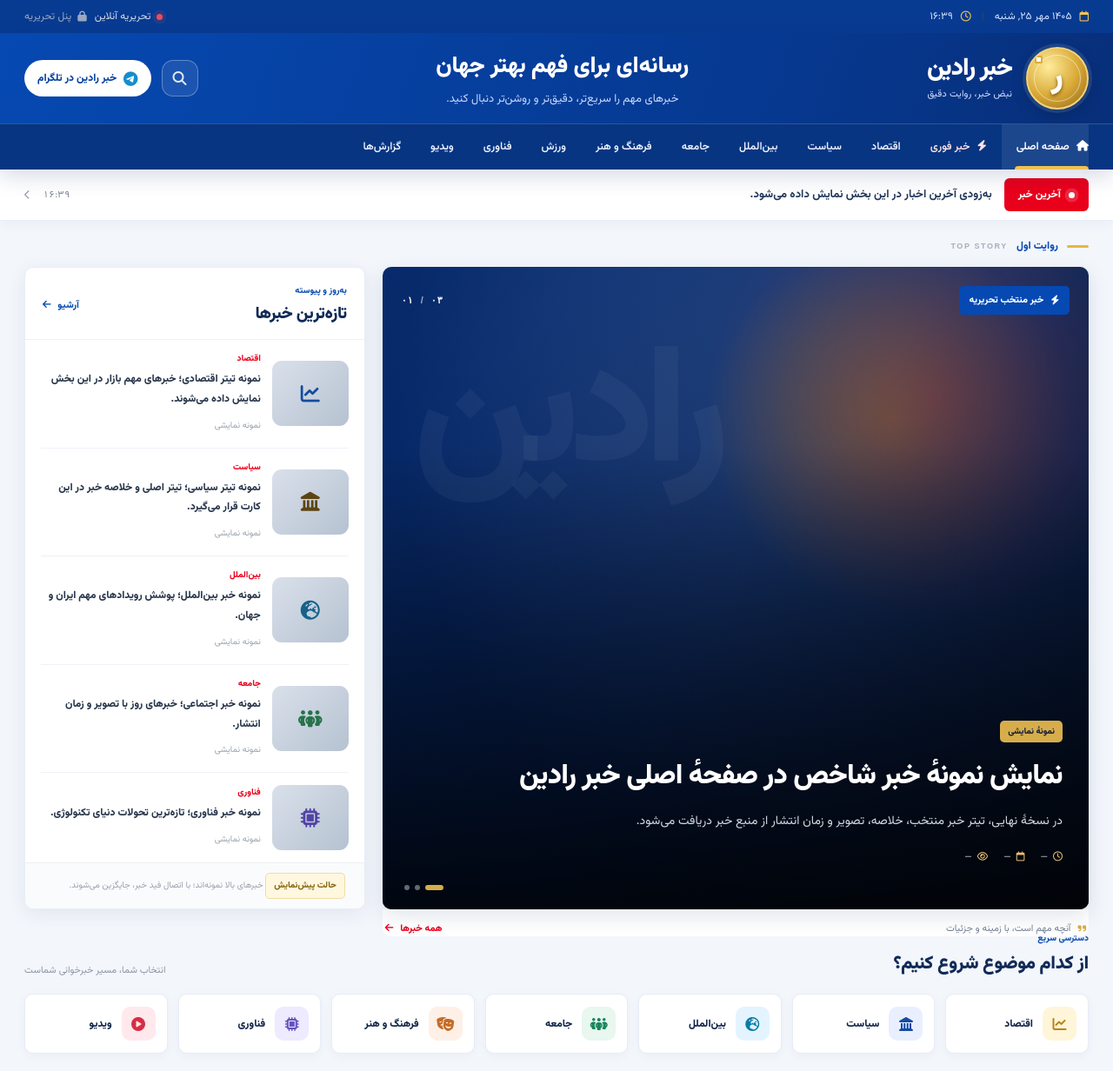
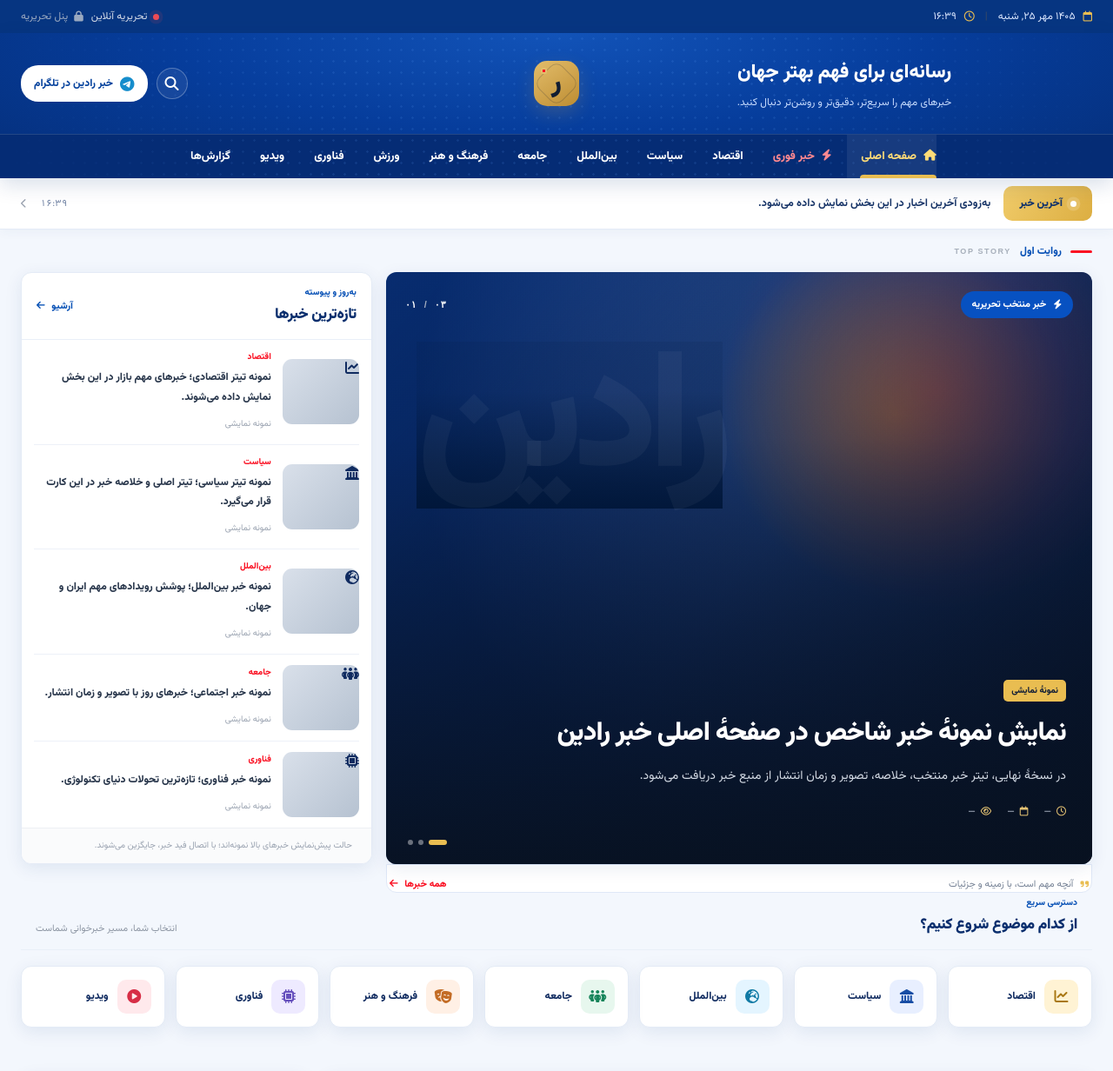
Before and after one commit to amirrivazak66-beep/khabarradin, a plain HTML site: page index.html in a window 1280 px wide. Shown: the top 1232 px of the page at 87% size. Drawn offline with nearby package versions, Linux system fonts and the light colour scheme; no server answers.

Commit message:
Implement selected Radin homepage visual design

```diff
--- a/brand-theme.css
+++ b/brand-theme.css
@@ -1,92 +1,35 @@
-/* خبر رادین — homepage visual theme */
-:root{--navy:#073f9f;--navy-2:#0647ad;--gold:#d7ad4c;--red:#ed001b;--paper:#f3f6fb;--ink:#10264c;--line:#e7edf6;--shadow:0 5px 22px rgba(13,49,105,.08);--radius:12px}
-body{background:#f3f6fb;color:#11264b}
-.wrap{width:min(1560px,calc(100% - 56px))}
-.utility-strip{background:#073a91;color:#d7e4ff}
-.utility-date i{color:#f6c64c}
-.site-header{background:linear-gradient(110deg,#0649b2,#06388f 70%,#082e78);box-shadow:0 8px 24px rgba(0,37,107,.16)}
-.masthead{min-height:104px}
-.brand{gap:15px}
-.brand-mark{width:72px;height:72px;border-radius:50%;background:radial-gradient(circle at 35% 30%,#ffec9c,#d9aa37 52%,#926318);color:#063a92;border:2px solid #f2d47d;box-shadow:0 0 0 4px rgba(255,255,255,.1),0 6px 18px rgba(0,0,0,.18)}
-.brand-mark:before{width:52px;height:52px;border:1px solid rgba(255,255,255,.48);border-radius:50%;transform:none}
-.brand-mark span{font-size:37px;color:#fff;text-shadow:0 2px 4px #78500b}
-.brand-mark i{width:9px;height:9px;top:8px;left:8px;background:#fff;border-color:#d9aa37}
-.brand-copy strong{font-size:28px;color:#fff}
-.brand-copy small{color:#d4e2ff}
-.masthead-center{display:flex}
-.masthead-kicker{font-size:26px;color:#fff;font-weight:900}
-.masthead-kicker: first-letter{color:#f2c654}
-.masthead-note{font-size:13px;color:#c8dcff}
-.icon-button{background:rgba(255,255,255,.09);border-color:rgba(255,255,255,.3)}
-.telegram-cta{background:#fff;color:#06419e;border-radius:24px}
-.nav-shell{background:#073582;border-top:1px solid rgba(255,255,255,.16)}
-.main-nav-bar{min-height:48px}
-.main-nav-bar a{color:#edf3ff;padding:16px 17px}
-.main-nav-bar a:hover,.main-nav-bar a.active{background:rgba(255,255,255,.09)}
-.main-nav-bar a.active:after{background:#f1c24f;height:4px}
-.main-nav-bar .nav-breaking{color:#ffe0e3}
-.breaking-band{background:#fff;border-bottom:1px solid #e9eef7;box-shadow:0 4px 14px rgba(10,40,90,.04)}
-.breaking-inner{min-height:58px;gap:14px}
-.breaking-label{background:#e9001b;border-radius:6px;padding:10px 16px}
-.breaking-headline{font-size:13px;color:#20365a}
-.lead-section{padding-top:20px}
-.section-eyebrow{color:#0b4cb1}
-.eyebrow-line{background:#e4b746}
-.lead-grid{grid-template-columns:minmax(0,1.7fr) minmax(320px,.82fr);gap:20px}
-.lead-image{min-height:370px;border-radius:10px;background-color:#174b96;box-shadow:0 8px 24px rgba(9,38,90,.12)}
-.image-shade{background:linear-gradient(0deg,rgba(0,0,0,.83),rgba(0,0,0,.06) 72%)}
-.lead-label{background:#0649b2;color:#fff;border-radius:5px}
-.lead-content h1{font-size:clamp(25px,2.5vw,39px);line-height:1.65}
-.lead-content p{font-size:14px}
-.lead-underbar{border-radius:0 0 10px 10px;background:#fff}
-.latest-panel,.market-card,.most-read-card{background:#fff;border:1px solid #e9eef6;border-radius:10px;box-shadow:var(--shadow)}
-.panel-heading{padding:19px 20px 14px;border-bottom:1px solid #edf1f7}
-.panel-heading h2,.section-heading h2{color:#112b57}
-.panel-kicker{color:#0b4db0}
-.text-link{color:#0a4eb1}
-.latest-list{padding:0 18px}
-.lw-item,.latest-item{border-bottom:1px solid #edf1f7}
-.latest-thumb{border-radius:7px}
-.category-rail-section{padding-top:26px}
-.category-tile{border:1px solid #e6edf7;background:#fff;border-radius:10px;box-shadow:0 3px 12px rgba(13,49,105,.04)}
-.category-tile:hover{border-color:#d8b04d;box-shadow:var(--shadow-hover)}
-.category-icon{background:#eaf1ff;color:#0b4cae;border-radius:10px}
-.category-icon.economy{background:#fff5d9;color:#b98417}
-.category-icon.politics{background:#e9efff;color:#154aa3}
-.category-icon.world{background:#e4f4ff;color:#087ba7}
-.category-icon.society{background:#e8f7ef;color:#16845a}
-.category-icon.culture{background:#fff0e7;color:#c56b26}
-.category-icon.tech{background:#eeeaff;color:#6552bd}
-.category-icon.video{background:#ffe9ec;color:#d72d46}
-.editorial-sections{gap:22px}
-.content-block,.market-card,.most-read-card{border-radius:10px}
-.market-symbol{background:#eaf1ff;color:#0750b7}
-.market-empty{background:#f5f8fd;border-color:#dbe5f5}
-.social-promo{background:#eaf4ff;border-color:#d6e8ff}
-.site-footer{background:#062b6d;border-top:4px solid #e2b548}
-.footer-brand .brand-mark{width:44px;height:44px}
-.copyright{color:#b5c9ee}
-@media(max-width:1100px){.wrap{width:calc(100% - 36px)}.masthead-kicker{font-size:22px}.lead-grid{grid-template-columns:minmax(0,1.3fr) minmax(285px,.9fr)}}
-@media(max-width:760px){.wrap{width:calc(100% - 24px)}.masthead{min-height:78px}.brand-mark{width:43px;height:43px}.brand-mark:before{width:31px;height:31px}.brand-mark span{font-size:25px}.brand-copy strong{font-size:20px}.masthead-kicker{font-size:18px}.masthead-note{display:none}.lead-grid{grid-template-columns:1fr}.lead-image{min-height:360px}.breaking-inner{min-height:48px}.main-nav-bar{padding-inline:12px}}
-
-/* Logo asset and visual prototype market cards */
-.radin-logo{display:block;width:154px;height:auto;max-height:91px;object-fit:contain;flex-shrink:0}
-.footer-logo{width:112px;max-height:70px}
-.brand{gap:16px}
-.market-demo-grid{display:grid;grid-template-columns:repeat(2,minmax(0,1fr));gap:9px;margin-top:16px}
-.market-demo-card{min-width:0;padding:12px 10px;border:1px solid #e5ebf5;border-radius:9px;background:linear-gradient(145deg,#fff,#f7f9fd)}
-.market-demo-top{display:flex;align-items:center;gap:7px;color:#536783;font-size:10px;font-weight:700}
-.market-demo-icon{width:27px;height:27px;border-radius:8px;display:grid;place-items:center;background:#fff2ce;color:#b58420;font-size:12px}
-.market-demo-value{display:block;margin-top:9px;color:#112d60;font-size:16px;font-weight:900;direction:rtl;white-space:nowrap}
-.market-demo-change{display:flex;align-items:center;gap:4px;margin-top:4px;font-size:10px;font-weight:800;color:#17875c}
-.market-demo-change.down{color:#d94150}
-.market-demo-note{font-size:9px;color:#a0a9b8;margin-top:8px}
-.sample-news-label{display:inline-flex;align-items:center;gap:5px;border:1px solid #f1dca1;background:#fff8df;color:#88630c;padding:5px 9px;border-radius:5px;font-size:10px;font-weight:800}
-@media(max-width:760px){.radin-logo{width:106px;max-height:65px}.footer-logo{width:90px}.market-demo-grid{gap:7px}.market-demo-card{padding:10px 8px}.market-demo-value{font-size:14px}}
-
-.prototype-news .info{min-width:0}.prototype-thumb{display:grid;place-items:center;background:linear-gradient(135deg,#d9e7ff,#a8c3f1);color:#154b9f;font-size:22px}
-.prototype-thumb-1{background:linear-gradient(135deg,#e8dcb7,#c5a85d);color:#5d4513}
-.prototype-thumb-2{background:linear-gradient(135deg,#d8efff,#7db9de);color:#17618b}
-.prototype-thumb-3{background:linear-gradient(135deg,#e4f4e9,#9ac6a7);color:#26734a}
-.prototype-thumb-4{background:linear-gradient(135deg,#e6e0ff,#b1a5ec);color:#5143a4}
-.prototype-media .thumb{display:grid;place-items:center;background:linear-gradient(135deg,#d9e7ff,#174b9f);color:white;font-size:23px}
+/* Radin News homepage — reference image 2 */
+:root{--navy:#06398f;--navy2:#052d77;--blue:#064bb8;--gold:#e9bd51;--red:#fa1022;--paper:#f3f7fd;--ink:#102b60;--muted:#7183a4;--line:#dfe8f7;--shadow:0 5px 20px rgba(15,55,125,.09);--radius:12px}
+*{box-sizing:border-box}html{scroll-behavior:smooth}body{background:var(--paper);color:var(--ink);font-family:'Vazirmatn',Tahoma,sans-serif}
+.wrap{width:min(1580px,calc(100% - 48px))}
+.utility-strip{background:#063581;color:#dce8ff}.utility-date i{color:var(--gold)}
+.site-header{background:radial-gradient(ellipse at 50% 0,#1253b8 0,#063d9c 48%,#052e78 100%);box-shadow:0 8px 22px #082f7426;overflow:hidden}
+.site-header:before{content:"";position:absolute;inset:0;pointer-events:none;opacity:.13;background-image:radial-gradient(circle,#65a9ff 1px,transparent 1.5px);background-size:13px 13px;mask-image:linear-gradient(90deg,transparent,#000 30%,#000 70%,transparent)}
+.masthead{position:relative;min-height:116px;display:grid;grid-template-columns:1fr auto 1fr;gap:20px}
+.brand{grid-column:2;grid-row:1;justify-self:center;gap:0;display:flex;align-items:center}
+.radin-logo{width:190px;height:104px;object-fit:contain;display:block;filter:drop-shadow(0 4px 9px #001d5c66)}
+.brand-copy{display:none}.masthead-center{grid-column:1;grid-row:1;display:flex;align-items:center;justify-content:flex-start;gap:8px;flex-wrap:wrap}
+.masthead-kicker{font-size:22px;font-weight:900;color:white}.masthead-note{font-size:12px;color:#c9ddff}
+.masthead-actions{grid-column:3;grid-row:1;display:flex;align-items:center;justify-content:flex-end;gap:10px}
+.icon-button{border:1px solid #ffffff45;background:#ffffff12;color:#fff;border-radius:50%;width:36px;height:36px}.telegram-cta{background:#fff;color:#06429d;border-radius:20px}
+.nav-shell{background:#052c75;border-top:1px solid #ffffff20}.main-nav-bar{min-height:48px;display:flex;justify-content:center;gap:2px;overflow-x:auto}
+.main-nav-bar a{color:#fff;padding:15px 16px;font-size:13px;font-weight:800;white-space:nowrap}.main-nav-bar a:hover,.main-nav-bar a.active{background:#ffffff12;color:#ffdc77}.main-nav-bar a.active:after{height:4px;background:var(--gold)}
+.breaking-band{background:#fff;border-bottom:1px solid #e4ebf6;box-shadow:0 3px 12px #123d7b0b}.breaking-inner{min-height:58px;gap:15px}
+.breaking-label{background:linear-gradient(120deg,#f0cb69,#dcae42);color:#12336b;border-radius:10px;padding:11px 18px;font-weight:900}.breaking-headline{color:#183568;font-weight:700}
+.lead-section{padding-top:16px}.lead-grid{grid-template-columns:minmax(0,1.85fr) minmax(300px,.92fr);gap:16px}
+.lead-image{min-height:355px;border-radius:12px;overflow:hidden;background-color:#063d91;box-shadow:var(--shadow)}.lead-image:after{background:linear-gradient(0deg,#001638ed 0%,#0016381c 70%)}
+.lead-content h1{font-size:clamp(24px,2.35vw,38px);line-height:1.6;font-weight:900}.lead-content p{font-size:14px;line-height:1.9}.lead-label{background:#0751c1;border-radius:18px;padding:7px 13px}
+.lead-underbar{background:#fff;border:1px solid var(--line);border-radius:0 0 12px 12px}
+.latest-panel,.market-card,.most-read-card,.content-block,.category-tile{background:#fff;border:1px solid #e4ebf6;border-radius:12px;box-shadow:var(--shadow)}
+.panel-heading,.section-heading{padding:15px 17px;border-bottom:1px solid #e9eff8}.panel-heading h2,.section-heading h2{color:#0b2f6e;font-size:17px}
+.panel-kicker,.section-eyebrow{color:#0750b5}.text-link{color:#0750b5}.latest-list{padding:0 14px}.lw-item,.latest-item{border-bottom:1px solid #edf1f8;padding-block:12px}.latest-thumb{border-radius:8px}
+.category-rail-section{padding-top:22px}.category-tile{padding:15px;gap:10px}.category-icon{background:#eaf1ff;color:#084db4;border-radius:10px}
+.category-icon.economy{background:#fff3d4;color:#a97814}.category-icon.politics{background:#e8efff;color:#174da5}.category-icon.world{background:#e4f5ff;color:#117aa5}.category-icon.society{background:#e7f7ee;color:#16845a}.category-icon.culture{background:#fff0e5;color:#c36c25}.category-icon.tech{background:#eeeaff;color:#6650bd}.category-icon.video{background:#ffe9ec;color:#d72d46}
+.editorial-sections{gap:18px}.market-card{padding:16px}.market-card-head{display:flex;align-items:center;gap:10px;padding:15px 16px;margin:-16px -16px 12px;background:linear-gradient(110deg,#064ab3,#052d78);border-radius:11px 11px 0 0;color:white}
+.market-card-head h2{margin:0;color:#fff}.market-symbol{background:#ffffff20;color:#ffda6e}.market-demo-grid{display:flex;flex-direction:column;gap:0}
+.stat-card-v2{display:grid;grid-template-columns:32px minmax(0,1fr) auto;align-items:center;gap:9px;padding:10px 0;border-bottom:1px solid #e9eff7}.stat-card-v2:last-child{border-bottom:0}
+.sc-head{display:contents}.sc-icon{grid-column:3;grid-row:1;width:30px;height:30px;border-radius:50%;display:grid;place-items:center}.sc-name{grid-column:2;grid-row:1;font-size:12px;font-weight:800;color:#17376f}
+.sc-value,.sc-v{grid-column:1;grid-row:1;font-size:12px;font-weight:900;color:#17376f}.sc-change,.sc-chg{display:none}.market-disclaimer{font-size:10px;line-height:1.8;color:#7b8ba7}.market-foot{font-size:10px;color:#9aa7bc;padding-top:10px}.stat-card-v2 .sc-v{font-size:12px}
+.social-promo{background:linear-gradient(135deg,#0b4eb3,#062e79);border:0;color:white;border-radius:12px}.site-footer{background:#052b70;border-top:4px solid var(--gold)}.footer-brand .brand-mark{display:none}.footer-logo{width:112px;height:66px;object-fit:contain}.copyright{color:#b5c9ee}
+@media(max-width:1000px){.wrap{width:calc(100% - 30px)}.masthead{grid-template-columns:1fr auto 1fr}.masthead-kicker{font-size:17px}.radin-logo{width:150px}.lead-grid{grid-template-columns:minmax(0,1.4fr) minmax(260px,.9fr)}.main-nav-bar a{padding:14px 10px}}
+@media(max-width:720px){.wrap{width:calc(100% - 20px)}.masthead{min-height:88px;grid-template-columns:1fr auto;gap:5px}.brand{grid-column:2;grid-row:1}.radin-logo{width:108px;height:78px}.masthead-center{grid-column:1;grid-row:1}.masthead-kicker{font-size:14px}.masthead-note{display:none}.masthead-actions{display:none}.main-nav-bar{justify-content:flex-start}.main-nav-bar a{font-size:11px;padding:13px 10px}.breaking-inner{min-height:48px}.lead-grid{grid-template-columns:1fr}.lead-image{min-height:330px}.latest-panel{order:2}.lead-content h1{font-size:24px}.market-card{margin-top:12px}.stat-card-v2{padding:9px 0}}
```
